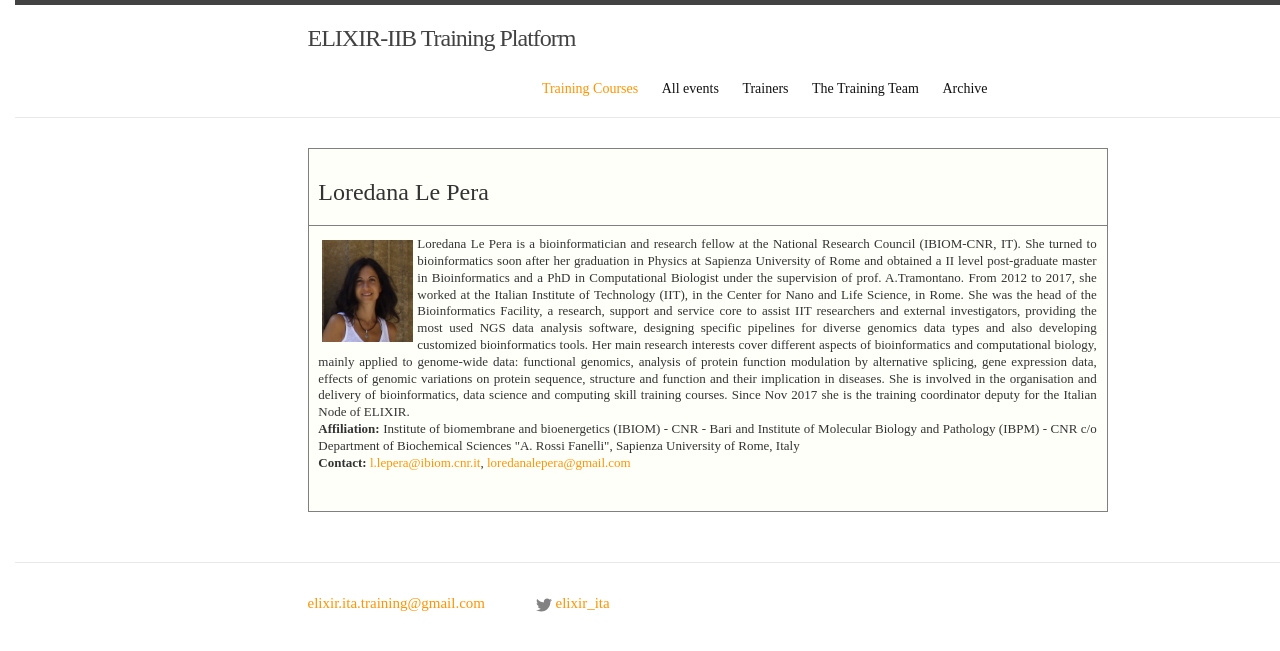
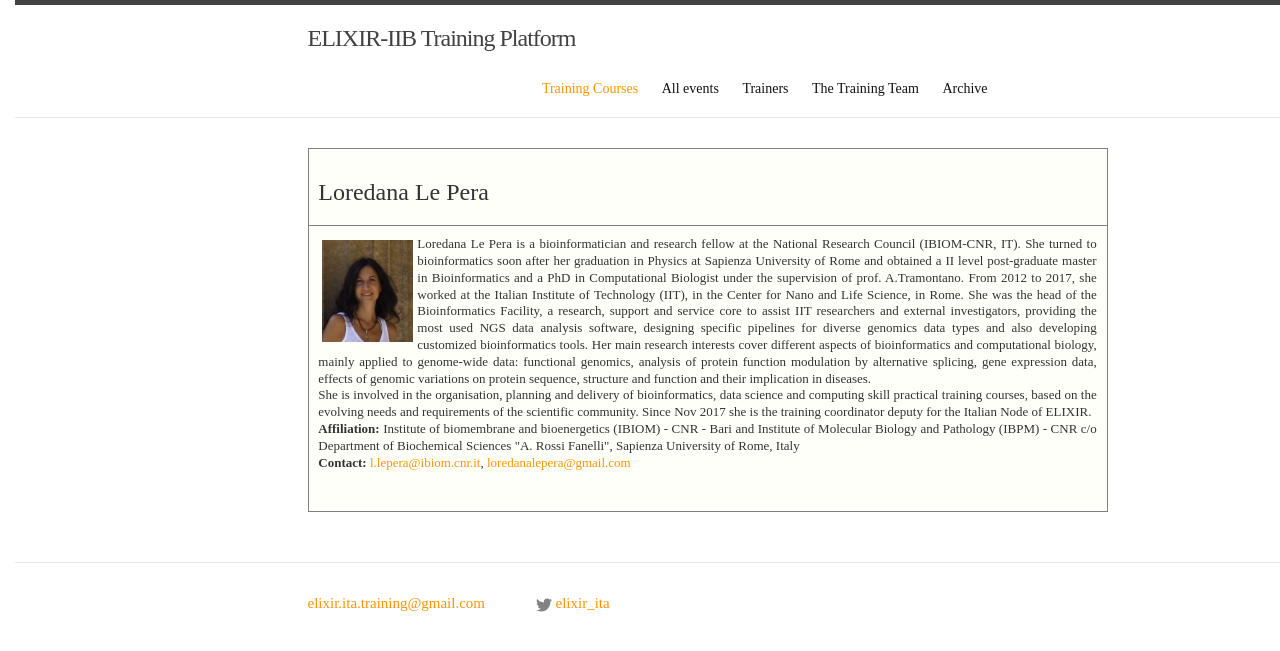
Before and after one commit to ELIXIR-IIB-training/website, a Jekyll site: the page built from instructors/loredana_le_pera.html, in a window 1280 px wide. Shown: the top 651 px of the page. Built offline with Jekyll 4.4.1, drawn with Linux system fonts in a browser that asks for light colours; nearby versions of some CDN libraries; some web fonts are replaced.

Commit message:
Bio update

```diff
--- a/instructors/loredana_le_pera.html
+++ b/instructors/loredana_le_pera.html
@@ -39,8 +39,8 @@ layout: default
 
 			<font size="2">
 			    <p align="justify">
-			    Loredana Le Pera is a bioinformatician and research fellow at the National Research Council (IBIOM-CNR, IT). She turned to bioinformatics soon after her graduation in Physics at Sapienza University of Rome and obtained a II level post-graduate master in Bioinformatics and a PhD in Computational Biologist under the supervision of prof. A.Tramontano. From 2012 to 2017, she worked at the Italian Institute of Technology (IIT), in the Center for Nano and Life Science, in Rome. She was the head of the Bioinformatics Facility, a research, support and service core to assist IIT researchers and external investigators, providing the most used NGS data analysis software, designing specific pipelines for diverse genomics data types and also developing customized bioinformatics tools. Her main research interests cover different aspects of bioinformatics and computational biology, mainly applied to genome-wide data: functional genomics, analysis of protein function modulation by alternative splicing, gene expression data, effects of genomic variations on protein sequence, structure and function and their implication in diseases.
-She is involved in the organisation and delivery of bioinformatics, data science and computing skill training courses. Since Nov 2017 she is the training coordinator deputy for the Italian Node of ELIXIR.
+			    Loredana Le Pera is a bioinformatician and research fellow at the National Research Council (IBIOM-CNR, IT). She turned to bioinformatics soon after her graduation in Physics at Sapienza University of Rome and obtained a II level post-graduate master in Bioinformatics and a PhD in Computational Biologist under the supervision of prof. A.Tramontano. From 2012 to 2017, she worked at the Italian Institute of Technology (IIT), in the Center for Nano and Life Science, in Rome. She was the head of the Bioinformatics Facility, a research, support and service core to assist IIT researchers and external investigators, providing the most used NGS data analysis software, designing specific pipelines for diverse genomics data types and also developing customized bioinformatics tools. Her main research interests cover different aspects of bioinformatics and computational biology, mainly applied to genome-wide data: functional genomics, analysis of protein function modulation by alternative splicing, gene expression data, effects of genomic variations on protein sequence, structure and function and their implication in diseases.<br>
+She is involved in the organisation, planning and delivery of bioinformatics, data science and computing skill practical training courses, based on the evolving needs and requirements of the scientific community.  Since Nov 2017 she is the training coordinator deputy for the Italian Node of ELIXIR.
 <br>
 <b>Affiliation:</b> Institute of biomembrane and bioenergetics (IBIOM) - CNR - Bari and Institute of Molecular Biology and Pathology (IBPM) - CNR c/o Department of Biochemical Sciences "A. Rossi Fanelli", Sapienza University of Rome, Italy
 <br>
```
